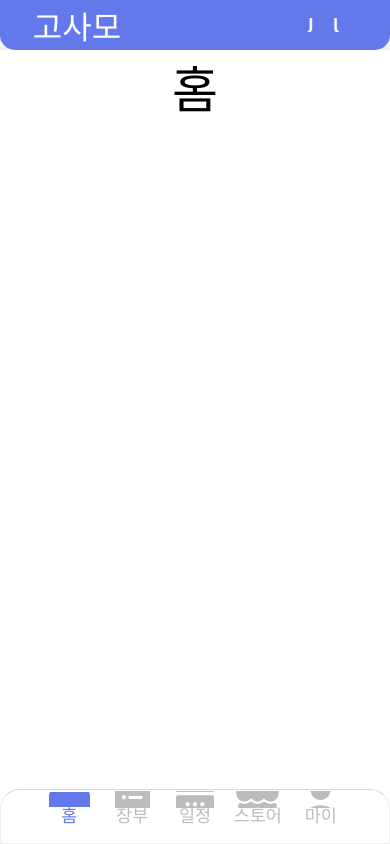
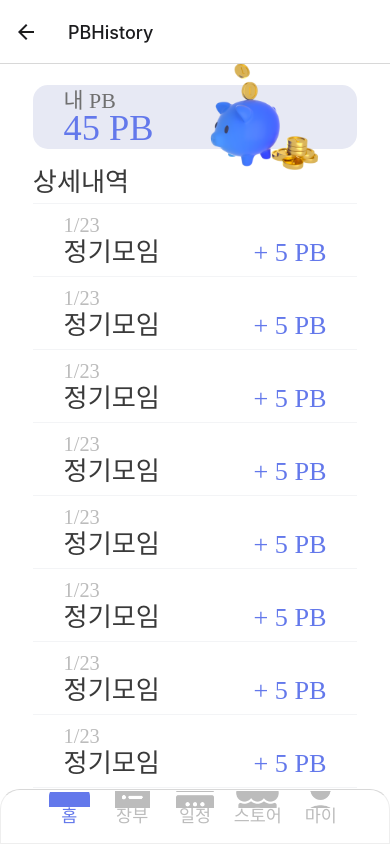
Before and after one commit to Truffle-duk/Pumble_FE, a React Native app: screen /PBHistory in a window 390 px wide. Built offline with nearby package versions, Linux system fonts and the light colour scheme.

Commit message:
[Feat] PB 내역 확인 페이지 구현

```diff
--- a/app/components/StackNavigator.js
+++ b/app/components/StackNavigator.js
@@ -14,6 +14,7 @@ import MyPage from '@screens/MyPage';
 import Alarm from '@screens/Alarm';
 import { create } from 'react-test-renderer';
 import ModifyProfile from '@screens/ModifyProfile';
+import PBHistory from '@screens/PBHistory';
 
 const Stack = createNativeStackNavigator();
 
@@ -112,6 +113,7 @@ const StackNavigator = ({route}) => {
             <Stack.Screen name="Alarm" component={Alarm}/>
 
             <Stack.Screen name='ModifyProfile' component={ModifyProfile}/>
+            <Stack.Screen name='PBHistory' component={PBHistory}/>
 
         </Stack.Navigator>
         </>
--- a/app/screens/MyPage.js
+++ b/app/screens/MyPage.js
@@ -60,7 +60,7 @@ function CheckPBHistory({navigation}){
     <View style={styles.mypageCheckDetailContainer}>
       <Text style={styles.mypageCheckDetailTitle}>내 PB</Text>
       <TouchableOpacity style={styles.mypageCheckDetailNavigate}
-        // onPress={()=>navigation.navigate('PBHistory')}  //페이지 완성 시 연결
+        onPress={()=>navigation.navigate('PBHistory')}
         >
         <Text style={styles.mypageCheckDetailNavigateText}>PB 내역 확인하기</Text>
       </TouchableOpacity>
--- /dev/null
+++ b/app/screens/PBHistory.js
@@ -0,0 +1,205 @@
+//import React from "react";
+import { theme } from "@assets/Theme";
+import { StyleSheet, View, Text, Button, TouchableOpacity, Image, ScrollView } from 'react-native';
+import React, { useEffect, useState } from "react";
+import { create } from "react-test-renderer";
+
+
+const PBBalence=45;
+const PBTransactionHistory=[
+  {
+    "Date":"1/23",
+    "Content":"정기모임",
+    "Amount":"+ 5"
+  },
+  {
+    "Date":"1/23",
+    "Content":"정기모임",
+    "Amount":"+ 5"
+  },
+  {
+    "Date":"1/23",
+    "Content":"정기모임",
+    "Amount":"+ 5"
+  },
+  {
+    "Date":"1/23",
+    "Content":"정기모임",
+    "Amount":"+ 5"
+  },
+  {
+    "Date":"1/23",
+    "Content":"정기모임",
+    "Amount":"+ 5"
+  },
+  {
+    "Date":"1/23",
+    "Content":"정기모임",
+    "Amount":"+ 5"
+  },
+  {
+    "Date":"1/23",
+    "Content":"정기모임",
+    "Amount":"+ 5"
+  },
+  {
+    "Date":"1/23",
+    "Content":"정기모임",
+    "Amount":"+ 5"
+  },
+  {
+    "Date":"1/23",
+    "Content":"정기모임",
+    "Amount":"+ 5"
+  },
+  {
+    "Date":"1/23",
+    "Content":"정기모임",
+    "Amount":"+ 5"
+  },
+  {
+    "Date":"1/23",
+    "Content":"정기모임",
+    "Amount":"+ 5"
+  },
+]
+
+function PBBalenceCard({balence}){
+  return(
+    <View style={styles.PBBalenceCardContainer}>
+      <View style={styles.PBBalenceCardTextContainer}>
+        <Text style={styles.PBBalenceHeadText}>내 PB</Text>
+        <Text style={styles.PBBalenceBalenceText}>{balence} PB</Text>
+      </View>
+      <Image source={require("@assets/Images/Piggybank.png")}
+        style={styles.PBBalenceImage}/>
+    </View>
+  )
+}
+
+function PBHistoryList({histories}){
+  return(
+    <View style={{marginBottom:107}}>
+      <Text style={styles.PBHistoryHeadText}>상세내역</Text>
+      {
+        histories.length===0?(
+          <View>
+            <View style={styles.line}/>
+            <Text>PB 내역이 없어요...</Text>
+          </View>
+        ):(
+          histories.map((history,index)=>
+            <View>
+              <View style={styles.line}/>
+              <View style={styles.PBHistoryContainer}>
+                <Text style={styles.PBHistoryDateText}>{history.Date}</Text>
+                <View style={styles.PBHistoryDetailContainer}>
+                  <Text style={styles.PBHistoryContentText}>{history.Content}</Text>
+                  <Text style={styles.PBHistoryAmountText}>{history.Amount} PB</Text>
+                </View>
+              </View>
+            </View>
+          )
+        )
+      }
+
+    </View>
+  )
+}
+
+export default function PBHistory(){
+  const [PBbalence,setPBbalence]=useState(0);
+  const [PBhistory,setPBhistory]=useState([]);
+
+  useEffect(()=>{
+    setPBbalence(PBBalence);
+    setPBhistory(PBTransactionHistory);
+  },[])
+
+    return (
+        // <View style={{ flex: 1, justifyContent: 'center', alignItems: 'center' }}>
+        // </View>
+        <ScrollView style={styles.background}>
+          <PBBalenceCard balence={PBbalence}/>
+          <PBHistoryList histories={PBhistory}/>
+        </ScrollView>
+      );
+  }
+
+const styles=StyleSheet.create({
+  background:{
+    backgroundColor:theme.color.white,
+    paddingTop:30*theme.height,
+    paddingHorizontal:16*theme.width,
+    paddingBottom:107*theme.height,
+  },
+  PBBalenceCardContainer:{
+    backgroundColor:theme.color.mainOpacity10,
+    borderRadius:15,
+    height:90*theme.height,
+    paddingHorizontal:15*theme.width,
+    flexDirection:'row',
+    justifyContent:'space-between',
+    alignItems:'center',
+    marginBottom:35*theme.height,
+  },
+  PBBalenceCardTextContainer:{
+    flexDirection:'column'
+  },
+  PBBalenceHeadText:{
+    color:theme.color.grey10,
+    fontSize:theme.fontSizes.fontSizes15,
+    fontFamily:'Pretendard-Medium',
+    lineHeight:15,
+    marginBottom:10*theme.height,
+  },
+  PBBalenceBalenceText:{
+    color:theme.color.main,
+    fontSize:theme.fontSizes.fontSizes25,
+    fontFamily:'Pretendard-Bold',
+    lineHeight:25,
+  },
+  PBBalenceImage:{
+    width:90*theme.width*theme.height,
+    height:90*theme.width*theme.height,
+  },
+  PBHistoryHeadText:{
+    color:theme.color.grey2,
+    fontSize:theme.fontSizes.fontSizes18,
+    fontFamily:'Pretendard-Medium',
+    lineHeight:18,
+    marginBottom:15*theme.height,
+  },
+  line:{
+    height:1,
+    backgroundColor:theme.color.background,
+  },
+  PBHistoryContainer:{
+    paddingVertical:20*theme.height,
+    paddingHorizontal:15*theme.width,
+  },
+  PBHistoryDateText:{
+    color:theme.color.grey1,
+    fontSize:theme.fontSizes.fontSizes14,
+    fontFamily:'Pretendard-Medium',
+    lineHeight:15,
+  },
+  PBHistoryDetailContainer:{
+    flexDirection:'row',
+    justifyContent:'space-between',
+    alignItems:'center',
+    marginTop:15*theme.height,
+  },
+  PBHistoryContentText:{
+    color:theme.color.grey2,
+    fontSize:theme.fontSizes.fontSizes18,
+    fontFamily:'Pretendard-Medium',
+    lineHeight:18,
+  },
+  PBHistoryAmountText:{
+    color:theme.color.main,
+    fontSize:theme.fontSizes.fontSizes18,
+    fontFamily:'Pretendard-SemiBold',
+    lineHeight:18,
+  }
+})
```
